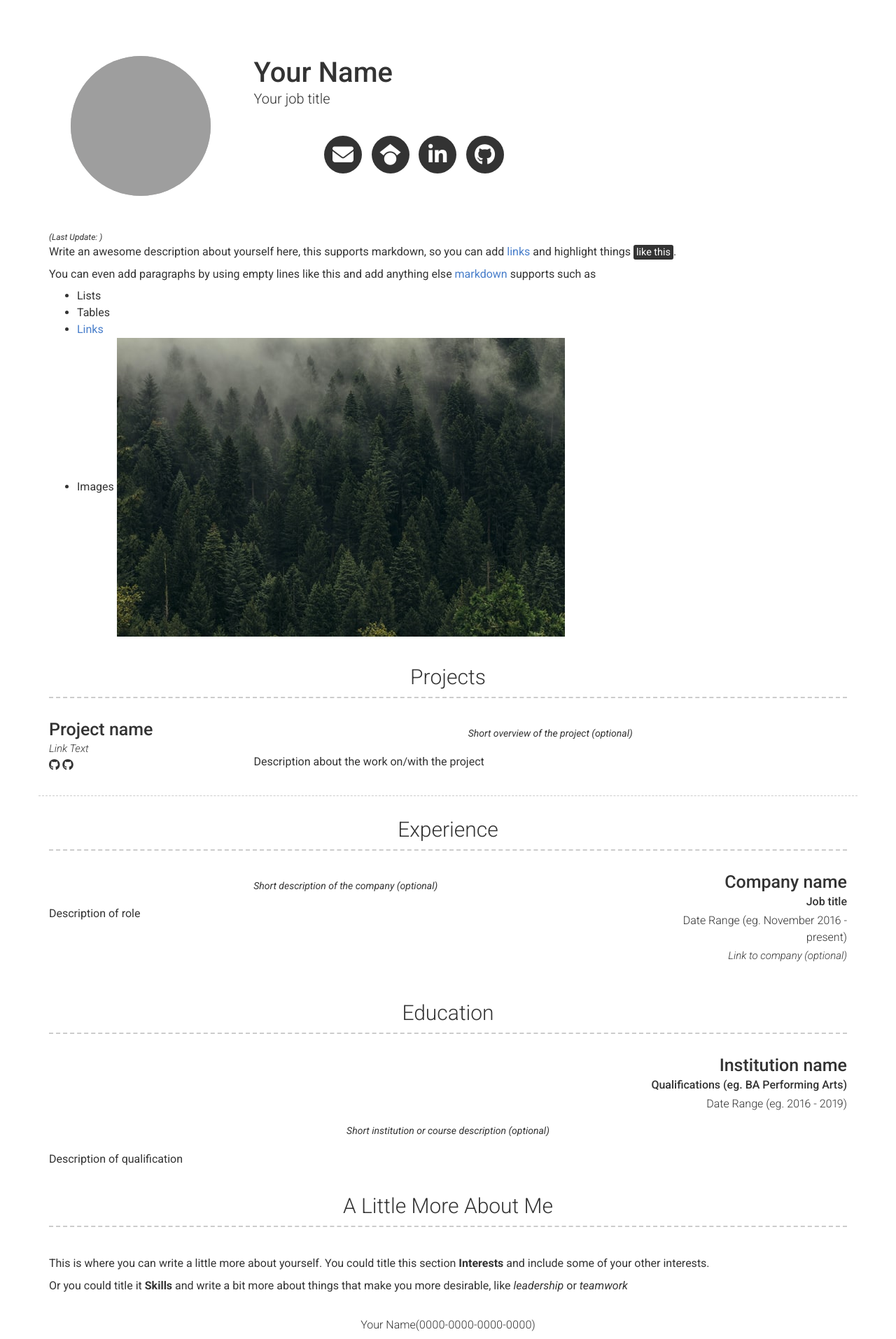
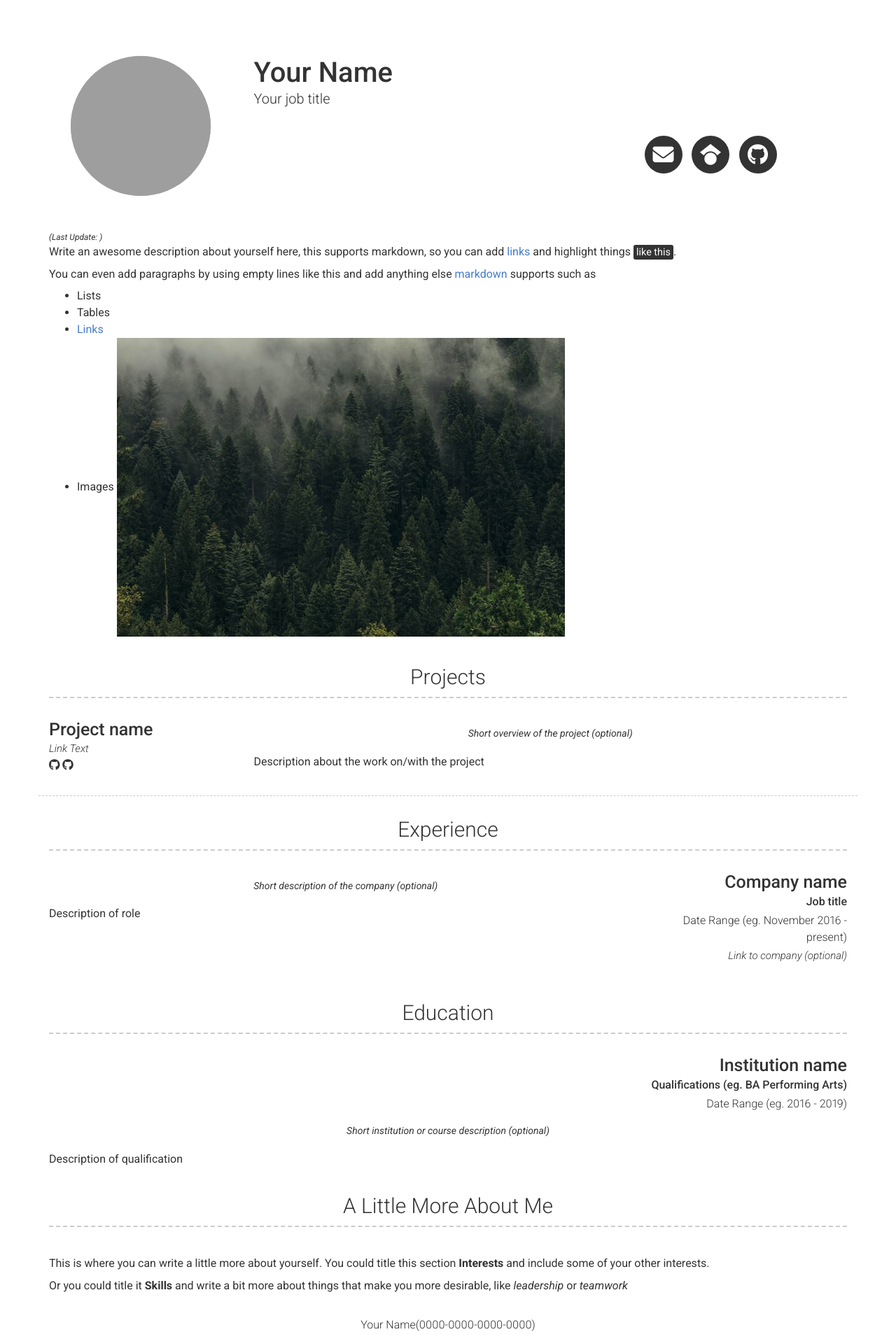
Before and after one commit to mo-shakiba/intCV, a Jekyll site: the page built from index.md, in a window 1280 px wide. Shown: the whole page at 70% size. Built offline with Jekyll 4.4.1, drawn with Linux system fonts in a browser that asks for light colours.

Commit message:
Update header.html

```diff
--- a/_includes/header.html
+++ b/_includes/header.html
@@ -7,7 +7,7 @@
       <h1>{{ site.name | escape }}</h1>
       <h2>{{ site.title | escape }}</h2>
     </div>
-    <div class="col-xs-12 col-sm-6 col-md-6 col-lg-4 header-left">
+    <div class="col-xs-12 col-sm-6 col-md-6 col-lg-8 header-left">
       <ul class="icons no-print">
         {%- if site.email -%}
           <li>
@@ -18,22 +18,22 @@
         {%- endif -%}
         {%- if site.googlescholar_username -%}
           <li>
-            <a target="_blank" href="https://scholar.google.com/citations?user={{ site.googlescholar_username| escape }}" class="button button--sacnite button--round-l">
+            <a title="GoogleScholar" target="_blank" href="https://scholar.google.com/citations?user={{ site.googlescholar_username | escape }}" class="button button--sacnite button--round-l">
               <i class="fa-brands fa-google-scholar" title="GoogleScholar"></i>
             </a>
           </li>
         {%- endif -%}
-        {%- if site.linkedin_username -%}
+        {%- if site.in_username -%}
           <li>
-            <a target="_blank" href="https://www.linkedin.com/in/{{ site.linkedin_username| cgi_escape | escape }}" class="button button--sacnite button--round-l">
+            <a title="LinkedIn" target="_blank" href="https://linkedin.com/in/{{ site.in_username| cgi_escape | escape }}/" class="button button--sacnite button--round-l">
               <i class="fa-brands fa-linkedin-in" title="LinkedIn"></i>
             </a>
           </li>
         {%- endif -%}
         {%- if site.github_username -%}
           <li>
-            <a target="_blank" href="https://github.com/{{ site.github_username| cgi_escape | escape }}" class="button button--sacnite button--round-l">
-              <i class="fab fa-github" title="Github link"></i>
+            <a title="GitHub" target="_blank" href="https://github.com/{{ site.github_username| cgi_escape | escape }}/" class="button button--sacnite button--round-l">
+              <i class="fa-brands fa-github" title="GitHub"></i>
             </a>
           </li>
         {%- endif -%}
```
